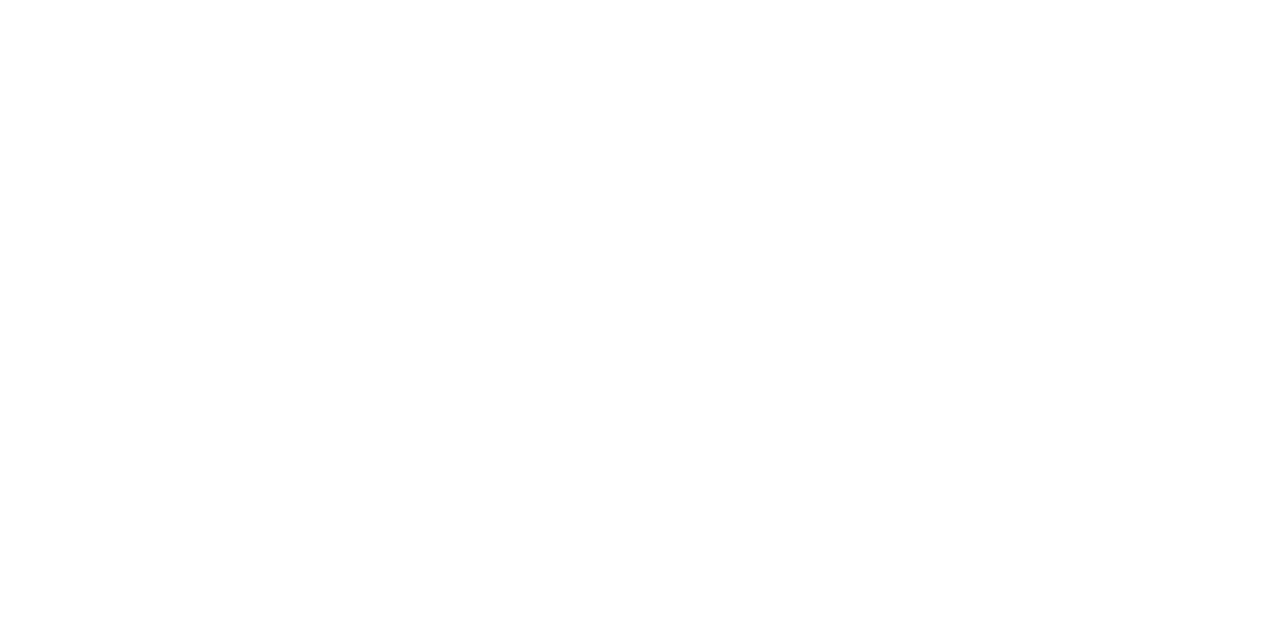
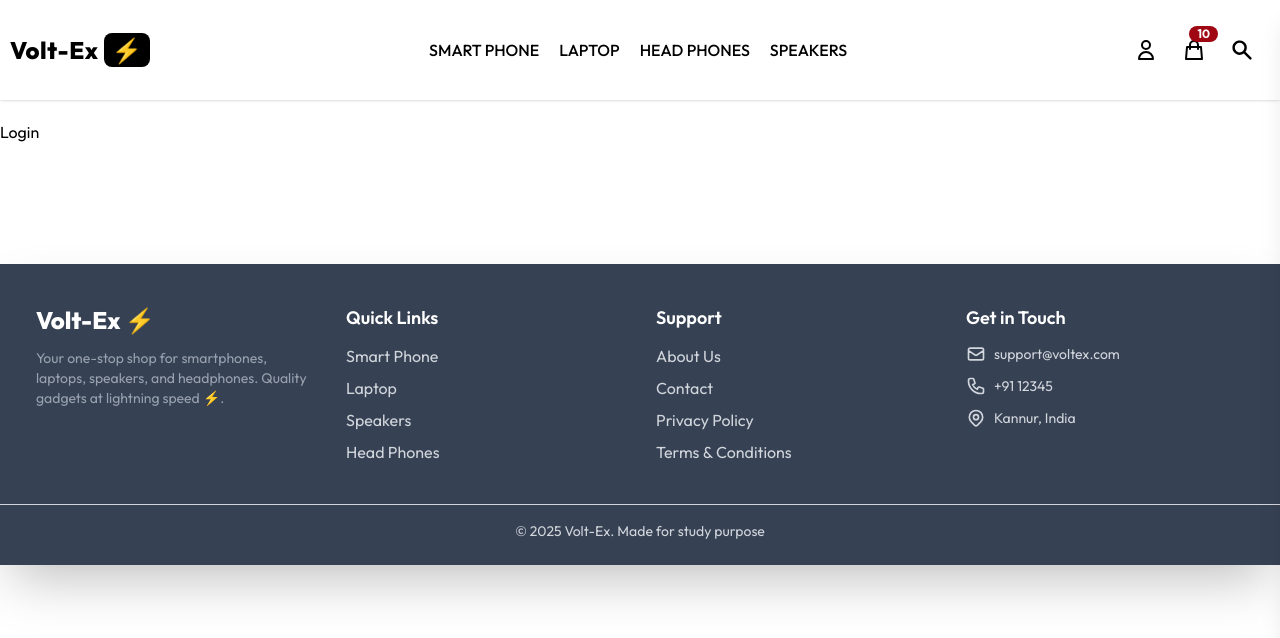
Before and after one commit to AbhinavKV369/E-Commerse-MERN, a React (Vite) app in the folder client/: page /login in a window 1280 px wide. Before the commit this address had no page. Shown: the top 638 px of the page. Built offline with nearby package versions, Linux system fonts and the light colour scheme; a web font is replaced by a local one.

Commit message:
Added product grid and testimonial sections and added

```diff
--- a/client/package.json
+++ b/client/package.json
@@ -11,6 +11,8 @@
   },
   "dependencies": {
     "@tailwindcss/vite": "^4.1.12",
+    "lucide-react": "^0.542.0",
+    "lucide-static": "^0.542.0",
     "react": "^19.1.1",
     "react-dom": "^19.1.1",
     "react-icons": "^5.5.0",
--- a/client/src/App.jsx
+++ b/client/src/App.jsx
@@ -3,6 +3,7 @@
 import UserLayot from './components/Layout/UserLayot'
 import Home from './pages/Home'
 import ProductDetails from "./components/Products/ProductDetails"
+import Login from "./pages/Login"
 
 const App = () => {
   return (
@@ -12,6 +13,7 @@
       <Routes>
         <Route path='/' element={<UserLayot/>} >
          <Route index element={<Home />} />
+         <Route path="/login" element={<Login/>}/>
          <Route path="/product/:productId" element={<ProductDetails/>}/>
         </Route>
       </Routes>
--- a/client/src/components/Common/Navbar.jsx
+++ b/client/src/components/Common/Navbar.jsx
@@ -6,11 +6,9 @@
   HiOutlineUser,
 } from "react-icons/hi";
 
-
 import Searchbar from "./Searchbar";
 import CartDrawer from "../Layout/CartDrawer";
-import NavDrawer from "../Layout/navDrawer";
-
+import NavDrawer from "../Layout/NavDrawer";
 
 const Navbar = () => {
   const [cartDrawerOpen, setCartDrawerOpen] = useState(false);
@@ -19,12 +17,10 @@
   return (
     <>
       <nav className="fixed top-0 left-0 right-0 p-2.5 z-50 bg-white shadow-sm">
-
         <div className="flex justify-between items-center mx-auto py-5">
-
           {/* Logo */}
           <Link
-            to="#"
+            to="/"
             className="text-2xl font-extrabold tracking-wide text-black">
             Volt-Ex{" "}
             <span className="bg-black text-white px-2 py-0.5 rounded-lg">
@@ -33,13 +29,13 @@
           </Link>
 
           {/* Menu Links */}
-          <div className="hidden p-1 md:flex space-x-5 font-medium text-md uppercase text-black">
-            {["Smart Phone", "Laptop", "Head Phones","Speakers"].map(
+          <div className="hidden md:flex space-x-5 font-medium text-md uppercase text-black">
+            {["Smart Phone", "Laptop", "Head Phones", "Speakers"].map(
               (item) => (
                 <Link
                   key={item}
-                  to="#"
-                  className="relative group transition duration-300">
+                  to="/"
+                  className="relative group transition-all duration-300">
                   {item}
                   <span className="absolute left-0 -bottom-1 w-0 h-[2px] bg-black transition-all duration-300 group-hover:w-full"></span>
                 </Link>
@@ -48,24 +44,32 @@
           </div>
 
           {/* Icons */}
-          <div className="flex items-center space-x-1 text-black">
-            <a
-              href="#"
-              className="p-2 rounded-full hover:bg-black hover:text-white transition duration-300">
+          <div className="flex items-center space-x-2 text-black">
+            {/* User */}
+            <button
+              aria-label="User Account"
+              className="p-2 rounded-full hover:bg-black hover:text-white transition-all duration-300">
               <HiOutlineUser className="h-6 w-6" />
-            </a>
-            <a
+            </button>
+
+            {/* Cart */}
+            <button
+              aria-label="Cart"
               onClick={() => setCartDrawerOpen(true)}
-              className="p-2 mr-3 rounded-full hover:bg-black hover:text-white transition duration-300 flex -top-1.5 cursor-pointer">
+              className="relative p-2 rounded-full hover:bg-black hover:text-white transition-all duration-300">
               <HiOutlineShoppingBag className="h-6 w-6" />
-              <span className="rounded-full px-2 bg-red-800 text-white absolute -bottom-0 mx-4 my-12">
-                1
+              <span className="absolute -top-1 -right-1 rounded-full px-2 text-xs font-bold bg-red-800 text-white">
+                10
               </span>
-            </a>
-            {/* Searchbar */}
+            </button>
+
+            {/* Search */}
             <Searchbar />
+
+            {/* Mobile Menu */}
             <button
-              className="md:hidden font-bold p-2 rounded-full hover:bg-black hover:text-white"
+              aria-label="Open Menu"
+              className="md:hidden font-bold p-2 rounded-full hover:bg-black hover:text-white transition-all duration-300"
               onClick={() => setNavDrawerOpen(true)}>
               <HiMenuAlt3 className="h-6 w-6" />
             </button>
--- /dev/null
+++ b/client/src/components/Common/Testimonials.jsx
@@ -0,0 +1,46 @@
+import BannerImg from "../../assets/Banner.png";
+
+const Testimonials = () => {
+  return (
+    <section className="bg-gray-50 py-16">
+      <div className="container mx-auto px-6 grid grid-cols-1 md:grid-cols-2 gap-12 items-center">
+        {/* Left Side - Image */}
+        <div>
+          <img
+            src={BannerImg}
+            alt="About our store"
+            className="w-full rounded-2xl shadow-lg object-cover"
+          />
+        </div>
+
+        {/* Right Side - Description */}
+        <div>
+          <h2 className="text-3xl font-bold mb-4">
+            Discover the Future of Shopping
+          </h2>
+          <p className="text-gray-600 mb-6 leading-relaxed">
+            We bring you the latest technology, gadgets, and premium electronics
+            at unbeatable prices. Our mission is to provide you with a seamless
+            and enjoyable shopping experience backed by 24/7 support, secure
+            payments, and hassle-free returns.
+          </p>
+          <ul className="space-y-3">
+            <li className="flex items-center">
+              <span className="text-blue-600 mr-2">✔</span> Free & Fast Delivery
+            </li>
+            <li className="flex items-center">
+              <span className="text-blue-600 mr-2">✔</span> Secure Online
+              Payments
+            </li>
+            <li className="flex items-center">
+              <span className="text-blue-600 mr-2">✔</span> 24/7 Customer
+              Support
+            </li>
+          </ul>
+        </div>
+      </div>
+    </section>
+  );
+};
+
+export default Testimonials;
--- a/client/src/components/Layout/NavDrawer.jsx
+++ b/client/src/components/Layout/NavDrawer.jsx
@@ -25,7 +25,7 @@
 
         {/* Drawer content */}
         <div className="p-6 mt-20 flex flex-col space-y-4">
-          {["Smart Phone", "Laptop", "Gadgets"].map((item) => (
+          {["Smart Phone", "Laptop", "Head Phones", "Speaker"].map((item) => (
             <Link
               key={item}
               to="#"
--- a/client/src/components/Products/ProductGrid.jsx
+++ b/client/src/components/Products/ProductGrid.jsx
@@ -1,14 +1,78 @@
-import React from 'react'
+import React from "react";
 
-const ProductGrid = ({}) => {
+import LaptopImg from "../../assets/Laptop.png";
+import GadgetImg from "../../assets/Gadgets.png";
+import BannerImg from "../../assets/Banner.png";
+
+const products = [
+  {
+    id: 1,
+    name: "Samsung Galaxy S24 Ultra",
+    price: "₹1,29,999",
+    image: GadgetImg,
+  },
+  {
+    id: 2,
+    name: "Apple MacBook Air M2",
+    price: "₹1,09,900",
+    image: BannerImg,
+  },
+  {
+    id: 3,
+    name: "Sony WH-1000XM5 Headphones",
+    price: "₹29,990",
+    image: GadgetImg,
+  },
+  { id: 4, name: "iPad Pro 12.9 (M2)", price: "₹1,12,900", image: GadgetImg },
+  { id: 5, name: "Dell XPS 15 Laptop", price: "₹1,49,990", image: GadgetImg },
+  { id: 6, name: "Apple Watch Series 9", price: "₹41,900", image: LaptopImg },
+];
+
+const ProductGrid = () => {
   return (
-    <div className='bg-gray-400'>
-        <div className='container mx-auto'>
+    <section className="bg-gray-50 py-12">
+      <div className="container mx-auto px-6">
 
 
+        <div className="grid grid-cols-1 sm:grid-cols-2 lg:grid-cols-3 xl:grid-cols-4 gap-8">
+          {products.map((item) => (
+            <div
+              key={item.id}
+              className="bg-white rounded-2xl shadow-md overflow-hidden hover:shadow-xl transition duration-300 flex flex-col">
+              {/* Image */}
+              <div className="overflow-hidden">
+                <img
+                  src={item.image}
+                  alt={item.name}
+                  className="w-full h-48 object-cover transform hover:scale-105 transition duration-300"
+                />
+              </div>
+
+              {/* Info */}
+              <div className="p-5 flex flex-col flex-grow">
+                <div className="flex-grow">
+                  <h3 className="text-lg font-semibold mb-2 line-clamp-2">
+                    {item.name}
+                  </h3>
+                  <p className="text-gray-700 font-medium">{item.price}</p>
+                </div>
+
+                {/* Buttons */}
+                <div className="mt-4 flex space-x-3">
+                  <button className="flex-1 px-4 py-2 bg-gray-800 text-white text-sm font-medium rounded-lg shadow hover:bg-gray-700 transition">
+                    Add to Cart
+                  </button>
+                  <button className="flex-1 px-4 py-2 border border-gray-400 text-gray-700 text-sm font-medium rounded-lg hover:bg-gray-100 transition">
+                    Buy Now
+                  </button>
+                </div>
+              </div>
+            </div>
+          ))}
         </div>
-    </div>
-  )
-}
+      </div>
+    </section>
+  );
+};
 
-export default ProductGrid
+export default ProductGrid;
--- a/client/src/pages/Home.jsx
+++ b/client/src/pages/Home.jsx
@@ -1,3 +1,4 @@
+import Testimonials from "../components/Common/Testimonials"
 import Banner from "../components/Layout/Banner"
 import NewArrivals from "../components/Products/NewArrivals"
 import ProductCollections from "../components/Products/ProductCollections"
@@ -12,15 +13,17 @@
       <NewArrivals />
 
       {/* Best seller */}
-      <h1 className="text-4xl font-bold pb-10 text-center text-gray-800">
+      <h1 className="text-4xl font-bold pb-10 text-center text-gray-0">
         Best Seller
       </h1>
       <ProductDetails />
 
       {/* Trending products */}
-      <h1 className="text-3xl text-gray-900 text-center pt-6 font-bold">Trending Products</h1>
-      <ProductGrid/>
-
+      <h1 className="text-3xl mt-6 bg-gray-50 text-gray-900 text-center pt-5 font-bold shadow-2xl">
+        Trending Products
+      </h1>
+      <ProductGrid />
+      <Testimonials/>
 
     </div>
   );
--- /dev/null
+++ b/client/src/pages/Login.jsx
@@ -0,0 +1,9 @@
+import React from 'react'
+
+const Login = () => {
+  return (
+    <div>Login</div>
+  )
+}
+
+export default Login
```
Also changed, not shown: 1 other file (tests, documents, lock files or other folders).
